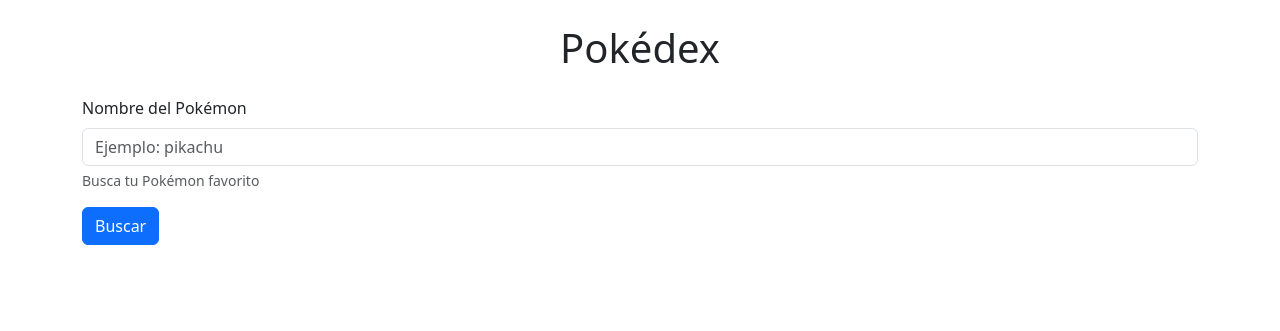
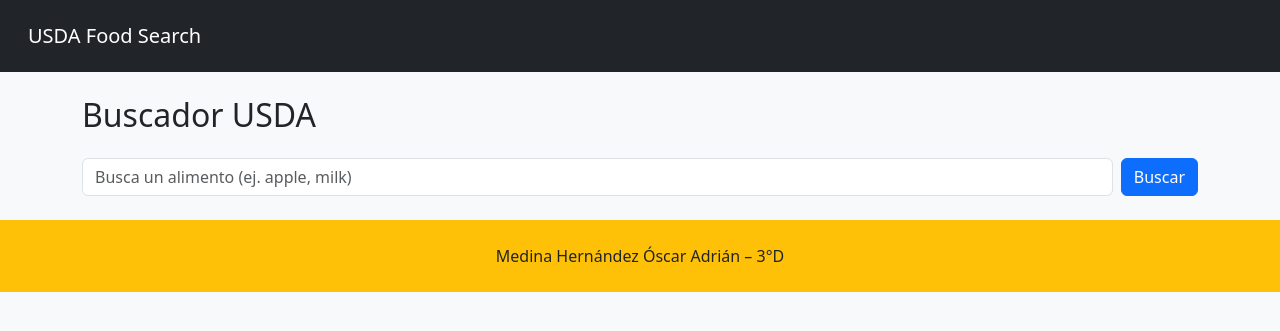
Before and after one commit to OscarMedina-125435/MHOA18-11-25, a Flask app: page / in a window 1280 px wide. Shown: the top 331 px of the page. Run offline with Flask 3, Linux system fonts and the light colour scheme.

Commit message:
cambie todo

```diff
--- a/app.py
+++ b/app.py
@@ -1,39 +1,36 @@
-
-from flask import Flask, render_template, request, redirect, url_for, flash
+from flask import Flask, render_template, request, jsonify
 import requests
 
 app = Flask(__name__)
-app.secret_key = '12345'
+app.secret_key = "tu_clave"
 
-API_URL = "https://pokeapi.co/api/v2/pokemon/"
+# USDA endpoint base
+USDA_SEARCH_URL = "https://api.nal.usda.gov/fdc/v1/foods/search"
+API_KEY = "g80dt0CNwVrCmA3qJOH8aEqbEIwMQKuPps2sHLGW"
 
 @app.route('/')
-def base():
-    return render_template('index.html')
+def index():
+    return render_template("index.html")
 
-@app.route('/search', methods=['POST'])
-def search_pokemon():
-    pokemon_name = request.form.get('pokemon_name', '').lower().strip()
+@app.route('/buscar', methods=['POST'])
+def buscar():
+    texto = request.form.get("texto", "")
 
-    if not pokemon_name:
-        flash('Por favor ingresa un nombre de Pokémon.')
-        return redirect(url_for('base'))
+    params = {
+        "query": texto,
+        "api_key": API_KEY
+    }
 
-    response = requests.get(API_URL + pokemon_name)
+    response = requests.get(USDA_SEARCH_URL, params=params)
+
+    print("URL consultada:", response.url)
+    print("Respuesta:", response.text)
 
     if response.status_code == 200:
         data = response.json()
-        pokemon_info = {
-            'name': data['name'].capitalize(),
-            'id': data['id'],
-            'sprite': data['sprites']['front_default'],
-            'abilities': [a['ability']['name'] for a in data['abilities']],
-        }
-        return render_template('pokemon.html', pokemon=pokemon_info)
+        return render_template("resultado.html", datos=data, busqueda=texto)
     else:
-        flash('Pokémon no encontrado.')
-        return redirect(url_for('base'))
-
+        return jsonify({"error": "No se pudo obtener datos de la API"}), 500
 
 if __name__ == '__main__':
     app.run(debug=True)
--- a/templates/base.html
+++ b/templates/base.html
@@ -1,24 +1,26 @@
 <!DOCTYPE html>
-<html lang="es">
+<html lang="es-mx">
 <head>
-  <meta charset="UTF-8">
-  <title>{% block title %}Pokédex{% endblock %}</title>
-  <link rel="stylesheet" href="https://cdn.jsdelivr.net/npm/bootstrap@5.3.2/dist/css/bootstrap.min.css">
+    <meta charset="UTF-8">
+    <meta name="viewport" content="width=device-width, initial-scale=1.0">
+    <title>{% block title %}USDA Search{% endblock %}</title>
+<link href="https://cdn.jsdelivr.net/npm/bootstrap@5.3.8/dist/css/bootstrap.min.css" rel="stylesheet" integrity="sha384-sRIl4kxILFvY47J16cr9ZwB07vP4J8+LH7qKQnuqkuIAvNWLzeN8tE5YBujZqJLB" crossorigin="anonymous">
 </head>
-<body class="p-4">
-  <div class="container">
-    <h1 class="mb-4 text-center">Pokédex</h1>
-    {% with messages = get_flashed_messages() %}
-      {% if messages %}
-        <div class="alert alert-warning">
-          {% for msg in messages %}
-            <p>{{ msg }}</p>
-          {% endfor %}
+<body class="bg-light">
+    <nav class="navbar navbar-dark bg-dark mb-4 p-3">
+        <div class="container-fluid">
+            <a class="navbar-brand" href="/">USDA Food Search</a>
         </div>
-      {% endif %}
-    {% endwith %}
-    {% block content %}{% endblock %}
-  </div>
-  <script src="https://cdn.jsdelivr.net/npm/bootstrap@5.3.8/dist/js/bootstrap.bundle.min.js" integrity="sha384-FKyoEForCGlyvwx9Hj09JcYn3nv7wiPVlz7YYwJrWVcXK/BmnVDxM+D2scQbITxI" crossorigin="anonymous"></script>
-</body>
+    </nav>
+
+    <div class="container">
+        {% block contenido %}{% endblock %}
+    </div>
+
+        <footer class="bg-warning text-dark text-center py-4 mt-4">
+      <p class="mb-0">Medina Hernández Óscar Adrián – 3°D</p>
+    </footer>
+
+    <script src="https://cdn.jsdelivr.net/npm/bootstrap@5.3.8/dist/js/bootstrap.bundle.min.js" integrity="sha384-FKyoEForCGlyvwx9Hj09JcYn3nv7wiPVlz7YYwJrWVcXK/BmnVDxM+D2scQbITxI" crossorigin="anonymous"></script>
+  </body>
 </html>
--- a/templates/index.html
+++ b/templates/index.html
@@ -1,14 +1,11 @@
-{% extends "base.html" %}
+{% extends 'base.html' %}
 
-{% block title %}Buscar Pokémon{% endblock %}
+{% block title %}Buscar Alimentos{% endblock %}
 
-{% block content %}
-<form action="{{ url_for('search_pokemon') }}" method="POST">
-  <div class="mb-3">
-    <label for="pokemon_name" class="form-label">Nombre del Pokémon</label>
-    <input type="text" class="form-control" id="pokemon_name" name="pokemon_name" placeholder="Ejemplo: pikachu">
-    <div class="form-text">Busca tu Pokémon favorito</div>
-  </div>
-  <button type="submit" class="btn btn-primary">Buscar</button>
+{% block contenido %}
+<h2 class="mb-4">Buscador USDA</h2>
+<form action="/buscar" method="POST" class="d-flex gap-2">
+    <input type="text" name="texto" class="form-control" placeholder="Busca un alimento (ej. apple, milk)" required>
+    <button type="submit" class="btn btn-primary">Buscar</button>
 </form>
 {% endblock %}
```
Also changed, not shown: templates/pokemon.html (deleted, +0 -17 lines), templates/resultado.html (added, +26 -0 lines), requirements.txt (added), 1 other file.
